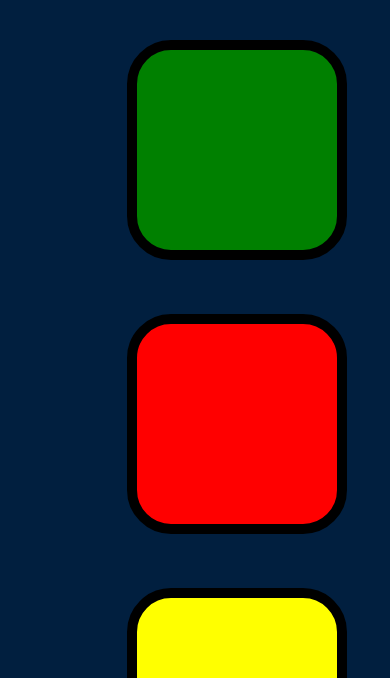
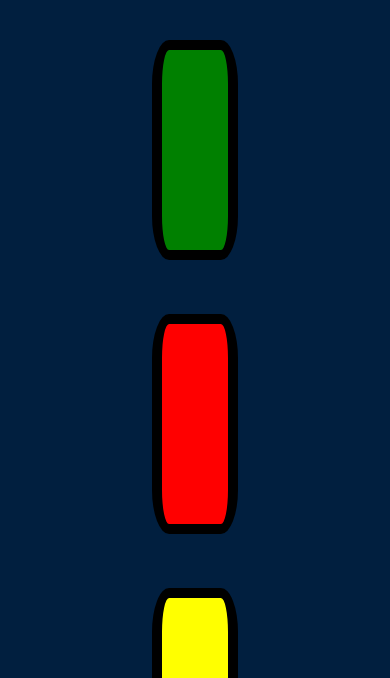
Before and after one commit to adrianTJenkins/Simon-Game, a plain HTML site: page index.html in a window 390 px wide. Shown: the part 166-844 px from the top of the page. Drawn offline with nearby package versions, Linux system fonts and the light colour scheme.

Commit message:
mobile responsiveness

```diff
--- a/index.html
+++ b/index.html
@@ -11,7 +11,7 @@
 <body>
   <h1 id="level-title">Press A Key to Start</h1>
   <div class="container">
-    <div lass="row">
+    <div class="row">
 
       <div type="button" id="green" class="btn green">
 
--- a/styles.css
+++ b/styles.css
@@ -26,6 +26,12 @@ body {
   border-radius: 20%;
 }
 
+@media(max-width: 1120px) {
+  .btn {
+    width: 35%;
+  }
+}
+
 .game-over {
   background-color: red;
   opacity: 0.8;
```
